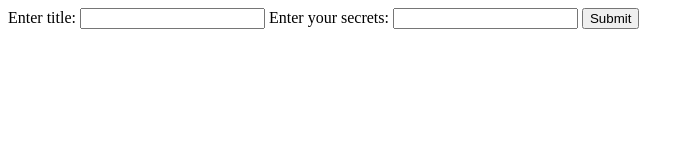
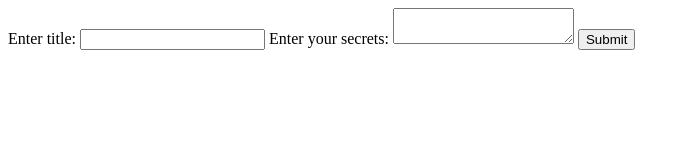
Before and after one commit to cehoughton/journal.js, a website: page index.html in a window 1280 px wide. Shown: the whole page, without its empty margins (0-694 px from the left). Drawn offline with nearby package versions, Linux system fonts and the light colour scheme.

Commit message:
added textarea to journal entry body

```diff
--- a/index.html
+++ b/index.html
@@ -13,7 +13,7 @@
 
 
       <label for="entry">Enter your secrets:</label>
-      <input id="entry" type="text">
+      <textarea id="entry" type="text"></textarea>
       <button type="submit">Submit</button>
     </form>
     <ul id="entries"></ul>
```
